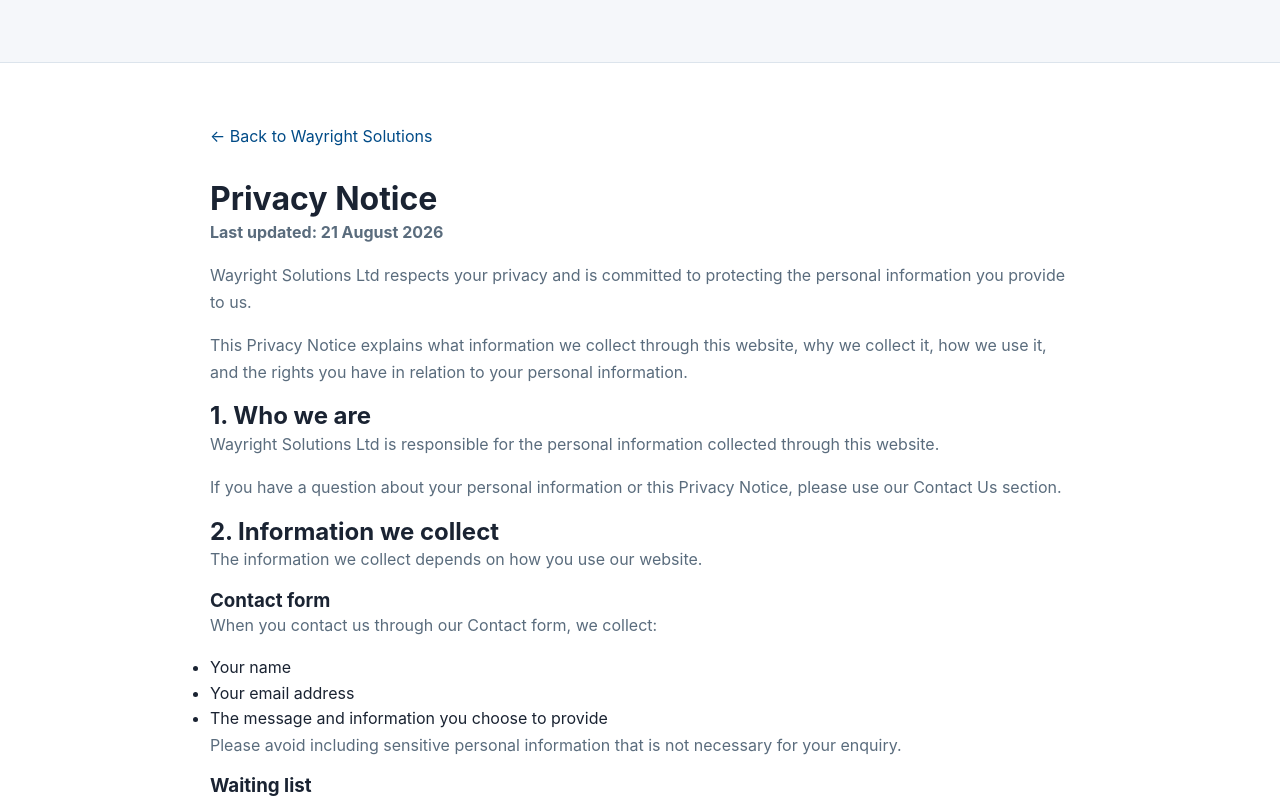
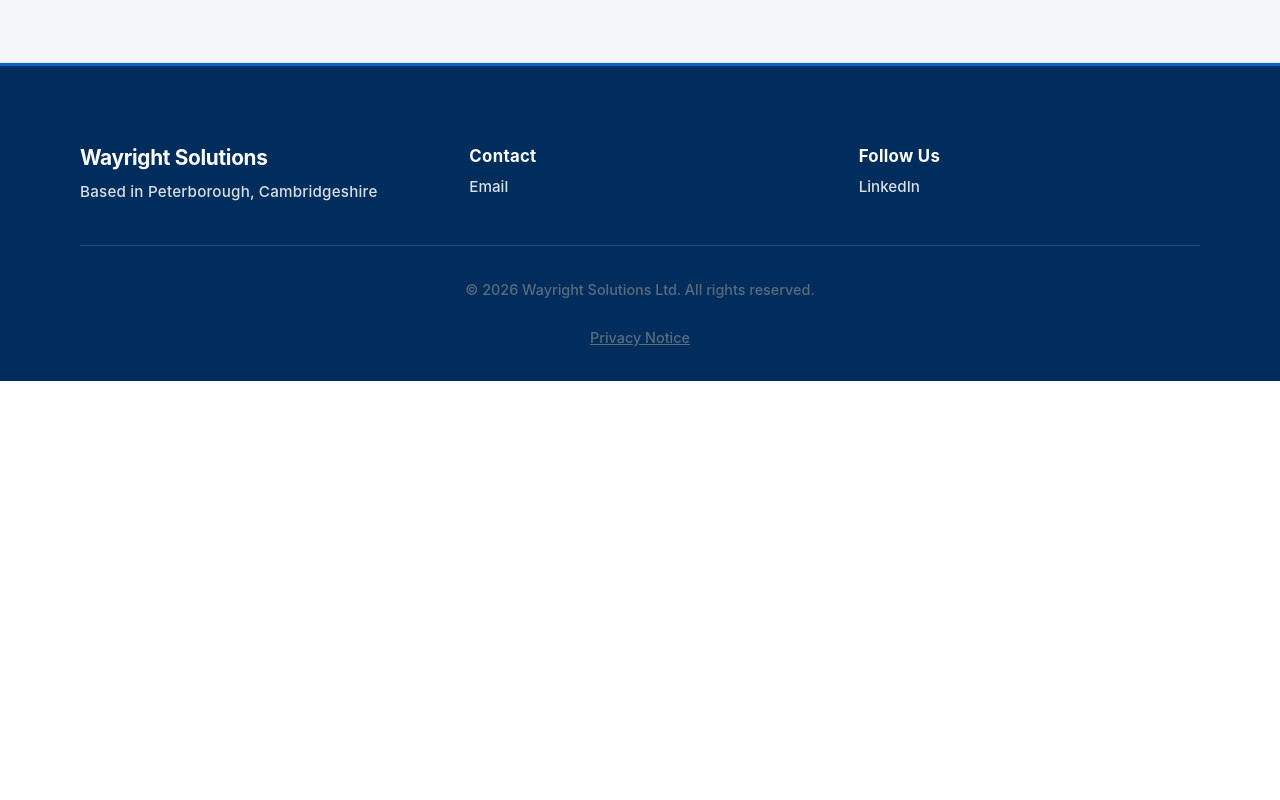
Before and after one commit to EdDev2/WayrightSolutions, a React (Vite) app: page / in a window 1280 px wide. Shown: the part 5080-5880 px from the top of the page. After the commit the page ends 5461 px from the top, so only its background shows below. Built offline with nearby package versions, Linux system fonts and the light colour scheme.

Commit message:
Style standalone privacy page and update footer

```diff
--- a/src/App.jsx
+++ b/src/App.jsx
@@ -7,7 +7,6 @@
 import Testimonial from './components/Testimonial'
 import WaitingList from './components/WaitingList'
 import Contact from './components/Contact'
-import PrivacyNotice from './components/PrivacyNotice'
 import Footer from './components/Footer'
 
 import './App.css'
@@ -23,7 +22,6 @@
       <Testimonial />
       <WaitingList />
       <Contact />
-      <PrivacyNotice />
       <Footer />
     </div>
   )
--- a/src/components/Footer.css
+++ b/src/components/Footer.css
@@ -82,3 +82,23 @@
     margin-bottom: 0.5rem;
   }
 }
+
+.footer-bottom {
+  display: flex;
+  flex-direction: column;
+  align-items: center;
+  gap: 8px;
+}
+
+.footer-privacy-link {
+  margin: 0;
+}
+
+.footer-privacy-link a {
+  color: inherit;
+  text-decoration: underline;
+}
+
+.footer-privacy-link a:hover {
+  opacity: 0.75;
+}
--- a/src/components/Footer.jsx
+++ b/src/components/Footer.jsx
@@ -31,12 +31,6 @@
               </a>
             </p>
 
-            <p>
-              <a href="/privacy.html">
-                Privacy Notice
-              </a>
-            </p>
-
           </div>
 
           <div className="footer-section">
@@ -60,7 +54,13 @@
         <div className="footer-bottom">
 
           <p>
-            &copy; {new Date().getFullYear()} Wayright Solutions Ltd. All rights reserved.
+            © 2026 Wayright Solutions Ltd. All rights reserved.
+          </p>
+
+          <p className="footer-privacy-link">
+            <a href="/privacy.html">
+              Privacy Notice
+            </a>
           </p>
 
         </div>
--- a/src/components/PrivacyNotice.jsx
+++ b/src/components/PrivacyNotice.jsx
@@ -1,28 +1,23 @@
 import React from 'react'
+import '../privacy.css'
 
 function PrivacyNotice() {
   return (
-    <main
-      className="privacy-notice"
-      style={{
-        maxWidth: '900px',
-        margin: '0 auto',
-        padding: '60px 20px 80px'
-      }}
+    <main className="privacy-page">
+
+      <div className="privacy-container">
+
+        <a
+          href="/"
+          className="privacy-back"
         >
-
-      <p style={{ marginBottom: '30px' }}>
-        <a href="/">
           ← Back to Wayright Solutions
         </a>
-      </p>
 
-      <h1>
-        Privacy Notice
-      </h1>
+        <h1>Privacy Notice</h1>
 
-      <p>
-        <strong>Last updated: 21 August 2026</strong>
+        <p className="privacy-updated">
+          Last updated: 21 August 2026
         </p>
 
         <p>
@@ -107,30 +102,20 @@
 
         <ul>
           <li>Respond to enquiries submitted through the Contact form.</li>
-
-        <li>
-          Communicate with people who contact Wayright Solutions.
-        </li>
-
-        <li>
-          Manage the Wayright Solutions waiting list.
-        </li>
-
+          <li>Communicate with people who contact Wayright Solutions.</li>
+          <li>Manage the Wayright Solutions waiting list.</li>
           <li>
             Keep waiting-list members updated about relevant
             Wayright Solutions developments and services.
           </li>
-
           <li>
             Protect our forms and website against spam, fraud
             and automated abuse.
           </li>
-
           <li>
             Maintain appropriate records of communications
             and enquiries.
           </li>
-
           <li>
             Comply with legal and regulatory obligations where
             applicable.
@@ -247,26 +232,21 @@
           <li>
             Request access to the personal information we hold about you.
           </li>
-
           <li>
             Ask us to correct inaccurate or incomplete information.
           </li>
-
           <li>
             Ask us to delete your personal information where there is
             no lawful reason for us to continue processing it.
           </li>
-
           <li>
             Ask us to restrict how we use your information in certain
             circumstances.
           </li>
-
           <li>
             Object to certain processing, including processing based
             on legitimate interests.
           </li>
-
           <li>
             Request the transfer of certain information to you or
             another organisation where the right to data portability
@@ -361,11 +341,18 @@
           please use our Contact Us section.
         </p>
 
-      <p style={{ marginTop: '40px' }}>
-        <a href="/">
+        <div className="privacy-bottom">
+
+          <a
+            href="/"
+            className="privacy-back"
+          >
             ← Back to Wayright Solutions
           </a>
-      </p>
+
+        </div>
+
+      </div>
 
     </main>
   )
--- /dev/null
+++ b/src/privacy.css
@@ -0,0 +1,100 @@
+.privacy-page {
+  min-height: 100vh;
+  background: #ffffff;
+  color: #222222;
+}
+
+.privacy-container {
+  max-width: 900px;
+  margin: 0 auto;
+  padding: 60px 24px 80px;
+}
+
+.privacy-back {
+  display: inline-block;
+  margin-bottom: 35px;
+  color: #1f5f8b;
+  text-decoration: none;
+  font-size: 0.95rem;
+  font-weight: 500;
+}
+
+.privacy-back:hover {
+  text-decoration: underline;
+}
+
+.privacy-container h1 {
+  margin: 0 0 10px;
+  font-size: 2.6rem;
+  line-height: 1.2;
+  color: #1f3f5b;
+}
+
+.privacy-updated {
+  margin-bottom: 40px;
+  color: #777777;
+  font-size: 0.9rem;
+}
+
+.privacy-container h2 {
+  margin-top: 38px;
+  margin-bottom: 14px;
+  font-size: 1.45rem;
+  line-height: 1.3;
+  color: #1f3f5b;
+}
+
+.privacy-container h3 {
+  margin-top: 26px;
+  margin-bottom: 10px;
+  font-size: 1.15rem;
+  color: #2c506b;
+}
+
+.privacy-container p {
+  margin-bottom: 16px;
+  font-size: 1rem;
+  line-height: 1.7;
+  color: #444444;
+}
+
+.privacy-container ul {
+  margin: 0 0 20px 25px;
+  padding: 0;
+}
+
+.privacy-container li {
+  margin-bottom: 9px;
+  padding-left: 5px;
+  line-height: 1.6;
+  color: #444444;
+}
+
+.privacy-container strong {
+  color: #333333;
+}
+
+.privacy-bottom {
+  margin-top: 50px;
+  padding-top: 25px;
+  border-top: 1px solid #e5e5e5;
+}
+
+@media (max-width: 768px) {
+  .privacy-container {
+    padding: 40px 20px 60px;
+  }
+
+  .privacy-container h1 {
+    font-size: 2rem;
+  }
+
+  .privacy-container h2 {
+    font-size: 1.3rem;
+  }
+
+  .privacy-container p,
+  .privacy-container li {
+    font-size: 0.95rem;
+  }
+}
```
Also changed, not shown: src/privacy.jsx (+3 -11 lines). Lines whose indentation alone changed are shown as unchanged.
